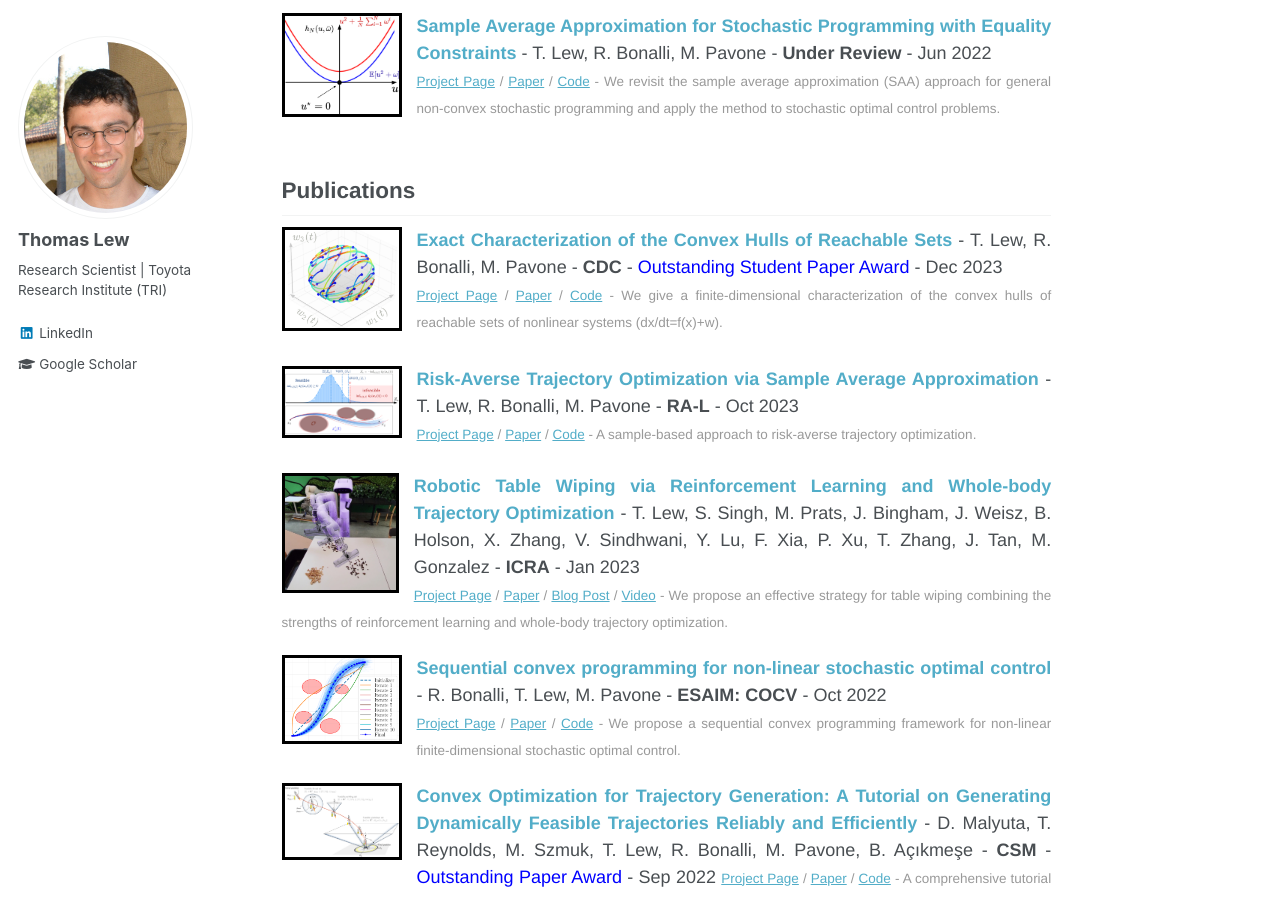
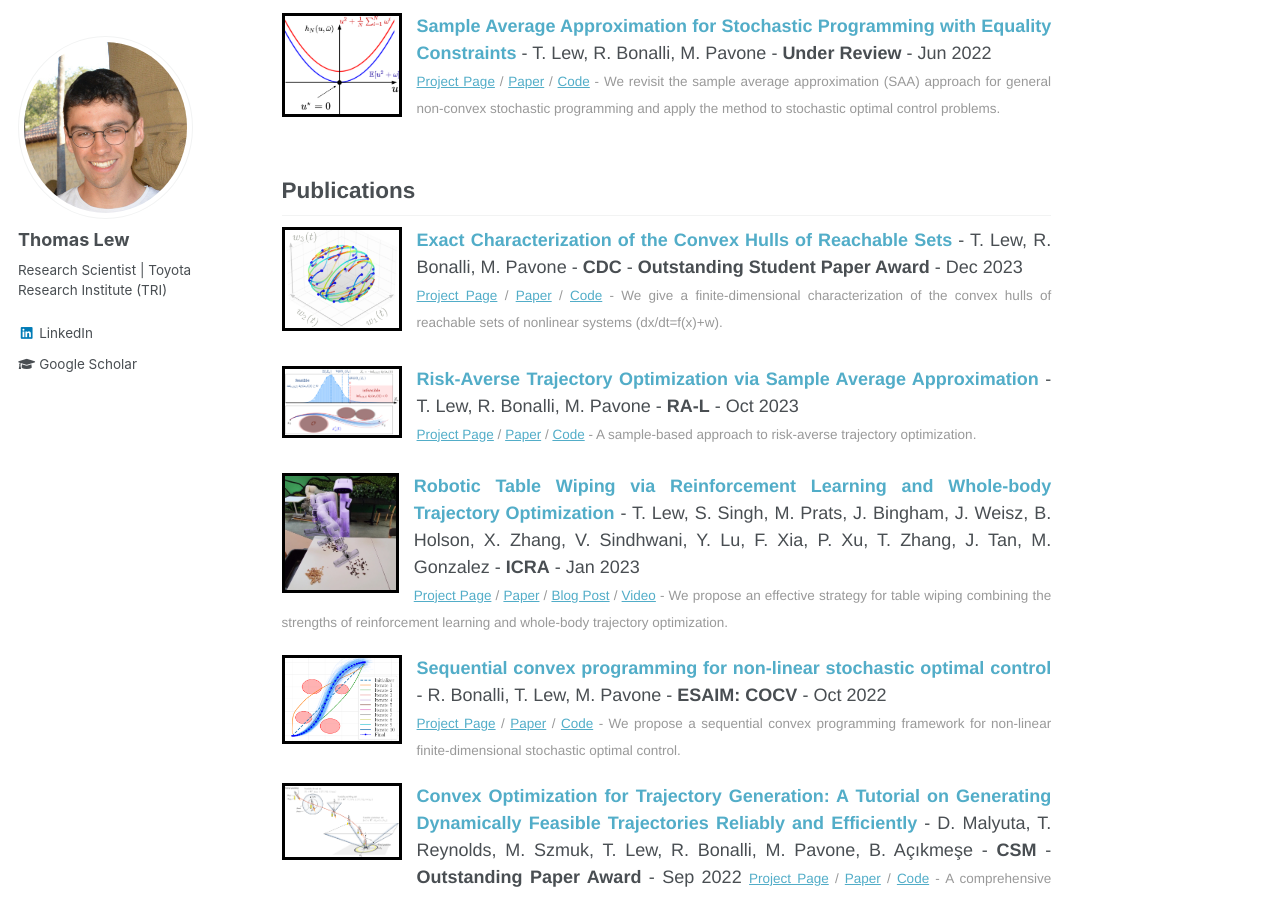
Before and after one commit to thomasjlew/thomasjlew.github.io, a Jekyll site: the page built from _pages/about.md, in a window 1280 px wide and 900 px high, scrolled down 1211 px. Built offline with Jekyll 4.4.1, drawn with Linux system fonts in a browser that asks for light colours.

Commit message:
Minor changes.

```diff
--- a/_includes/archive-single-paper.html
+++ b/_includes/archive-single-paper.html
@@ -42,7 +42,7 @@
       </b>
        - <i>{{ post.paperauthors }}</i>
       - <b>{{ post.venue }}</b>-->
-      {% if post.award %}- <span style="color:blue"> {{ post.award }}</span>{% endif %}
+      {% if post.award %}- <b> {{ post.award }}</b>{% endif %}
       - {{ post.date | date: "%b %Y" }}       <!-- - {{ post.date | date: "%B %d, %Y" }}. -->
       <span class="archive__item-excerpt">
         {{ post.excerpt | markdownify | remove: "<p>" | remove: "</p>" }}
--- a/_layouts/single.html
+++ b/_layouts/single.html
@@ -38,7 +38,7 @@ layout: default
 
         {% if page.venue and page.date %}
           <p>Published in <b>{{ page.venue }}</b>
-          {% if page.award %}<b style="color:red"> ({{ page.award }})</b>{% endif %}
+          {% if page.award %}<b> ({{ page.award }})</b>{% endif %}
           - {{ page.date | default: "1900-01-01" | date: "%B %Y" }} </p>
         {% elsif page.date %}
           <p class="page__date"><strong><i class="fa fa-fw fa-calendar" aria-hidden="true"></i> {{ site.data.ui-text[site.locale].date_label | default: "Published:" }}</strong> <time datetime="{{ page.date | date_to_xmlschema }}">{{ page.date | default: "1900-01-01" | date: "%B %d, %Y" }}</time></p>
```
